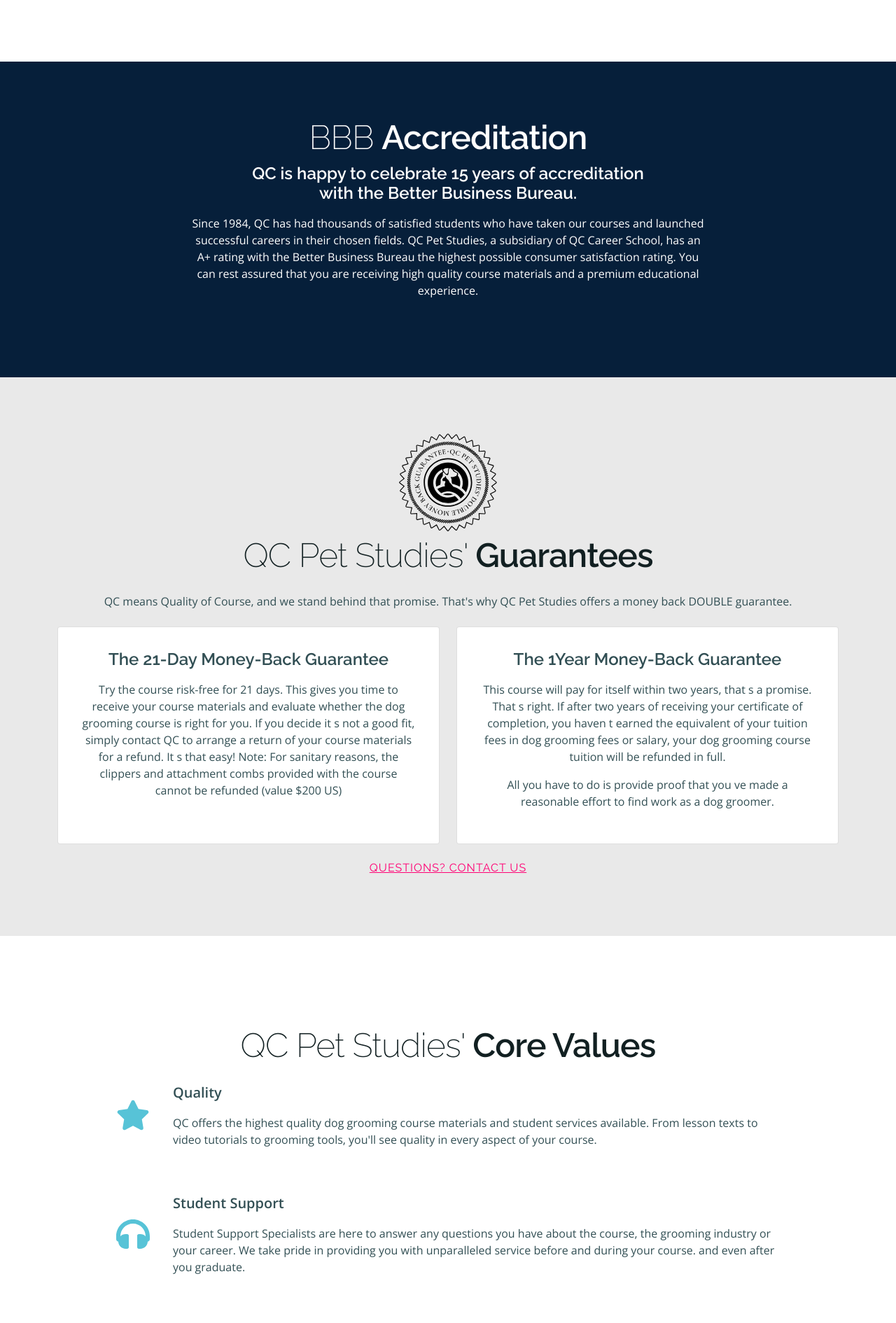
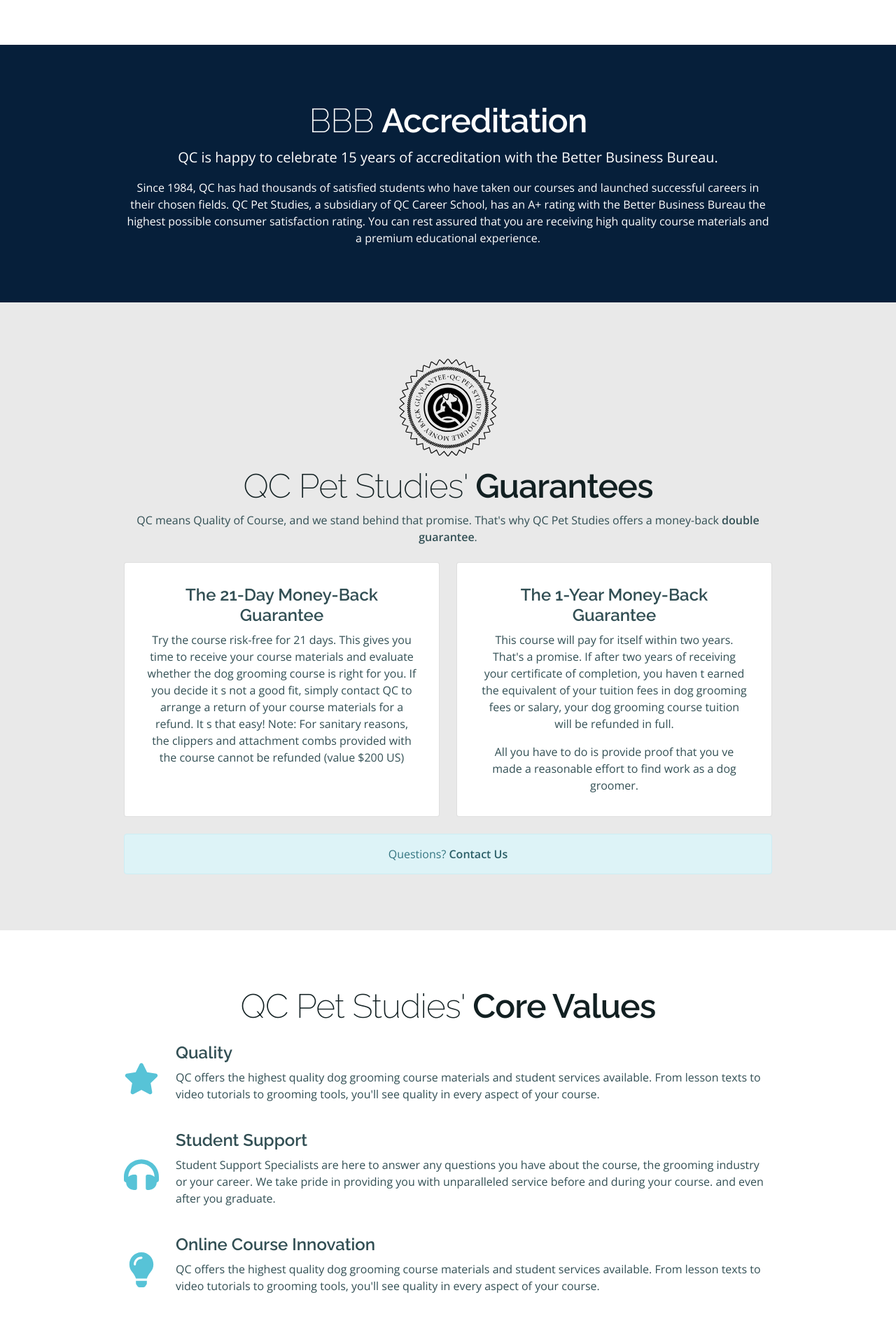
Before and after one commit to QCCareerSchool-Org/www.qcpetstudies.com, a Next.js app: page /about/about-qc-pet-studies in a window 1280 px wide. Shown: the part 880-2770 px from the top of the page at 70% size. Built offline with nearby package versions, Linux system fonts and the light colour scheme; no server answers.

Commit message:
Update about page layout

```diff
--- a/src/pages/about/about-qc-pet-studies.tsx
+++ b/src/pages/about/about-qc-pet-studies.tsx
@@ -1,36 +1,37 @@
 import { NextPage } from 'next';
 import Image from 'next/image';
+import Link from 'next/link';
+import { ReactElement } from 'react';
 import { FaBookOpen, FaHeadphones, FaLightbulb, FaStar } from 'react-icons/fa';
+
 import { DefaultLayout } from '../../components/DefaultLayout';
 import Qc35Year from '../../images/35-year-emblem.svg';
 import QcBackground from '../../images/backgrounds/about-qc-background.jpg';
 import QcGuarantee from '../../images/double-guarantee.svg';
-import SPCALogo from '../../images/spca-full-color-logo.jpg';
+import SPCALogo from '../../images/spca-full-color-logo.svg';
 
 const AboutPage: NextPage = () => {
 
   return (
     <DefaultLayout>
 
-      <section id="firstSection" className="bg-dark text-light">
-        <Image src={QcBackground} layout="fill" objectFit="cover" objectPosition="center" alt="qc pet studies backgrpund image" />
+      <section id="firstSection" className="bg-dark">
+        <Image src={QcBackground} layout="fill" objectFit="cover" objectPosition="center" alt="happy dog panting" />
         <div className="container">
-          <h1>About QC <br />Pet Studies</h1>
+          <h1>About QC<br />Pet Studies</h1>
         </div>
       </section>
 
       <section>
-        <div className="container px-lg-5">
-          <div className="row mb-4 align-items-center ">
-            <div className="col-12 col-lg-2 d-flex justify-content-center">
-              <Image src={Qc35Year} alt="qc 35 year" width="120" height="120" />
+        <div className="container text-center text-md-start">
+          <div className="row justify-content-center">
+            <div className="col-12 col-lg-10">
+              <div className="d-flex flex-column flex-md-row justify-content-start align-items-center mb-4">
+                <div className="me-4 flex-shrink-0 mb-2 mb-md-0" style={{ width: '120px' }}>
+                  <Image src={Qc35Year} layout="responsive" alt="distance education for over 35 years" />
                 </div>
-            <div className="col-12 col-lg-10">
-              <h3>Were an online, international school that s been offering distance education courses since 1984, and in this time weve mastered the art of delivering quality course content online.</h3>
+                <p className="lead mb-0">We&apos;re an online, international school that&apos;s been offering distance education courses since 1984, and in this time weve mastered the art of delivering quality course content online.</p>
               </div>
-          </div>
-          <div className="row mb-4 justify-content-center">
-            <div className="col-12">
               <p>QC Pet Studies offers the most comprehensive online dog grooming course available. Through lesson texts, video tutorials, hands on assignments, and personalized feedback from grooming professionals, our students receive the skills and resources they need to build a successful dog grooming career.</p>
               <p>We combine our premium course content with our outstanding student support system. You can contact us anytime via phone, email, or Live Chat whichever you prefer. We are here to ensure that your course runs smoothly and that all of your needs are met with great care. Even after you graduate, we encourage you to stay in touch with us. We want to hear how you&apos;re doing and are always happy to provide you with career advice. When you enroll with QC Pet Studies, you join a supportive and ongoing community that is dedicated to helping you reach your goals.</p>
             </div>
@@ -40,11 +41,11 @@ const AboutPage: NextPage = () => {
 
       <section className="bg-navy">
         <div className="container text-center">
+          <div className="row justify-content-center">
+            <div className="col-12 col-lg-10">
               <h2>BBB <strong>Accreditation</strong></h2>
-          <div className="row mb-3 justify-content-center">
-            <div className="col-12 col-lg-8">
-              <h3 className="mb-3">QC is happy to celebrate 15 years of accreditation <br />with the Better Business Bureau.</h3>
-              <p>Since 1984, QC has had thousands of satisfied students who have taken our courses and launched successful careers in their chosen fields. QC Pet Studies, a subsidiary of QC Career School, has an A+ rating with the Better Business Bureau the highest possible consumer satisfaction rating. You can rest assured that you are receiving high quality course materials and a premium educational experience.</p>
+              <p className="lead">QC is happy to celebrate 15 years of accreditation with the Better Business Bureau.</p>
+              <p className="mb-0">Since 1984, QC has had thousands of satisfied students who have taken our courses and launched successful careers in their chosen fields. QC Pet Studies, a subsidiary of QC Career School, has an A+ rating with the Better Business Bureau the highest possible consumer satisfaction rating. You can rest assured that you are receiving high quality course materials and a premium educational experience.</p>
             </div>
           </div>
         </div>
@@ -52,100 +53,86 @@ const AboutPage: NextPage = () => {
 
       <section className="bg-light">
         <div className="container text-center">
+          <div className="row justify-content-center">
+            <div className="col-12 col-lg-10">
+              <div className="mb-2">
                 <Image src={QcGuarantee} alt="qc guarantee" width="140" height="140" />
-          <div className="mb-4">
+              </div>
               <h2>QC Pet Studies&apos; <strong>Guarantees</strong></h2>
+              <p className="mb-4">QC means Quality of Course, and we stand behind that promise. That&apos;s why QC Pet Studies offers a money-back <strong>double guarantee</strong>.</p>
             </div>
-          <div className="mb-4">
-            <p>QC means Quality of Course, and we stand behind that promise. That&apos;s why QC Pet Studies offers a money back DOUBLE guarantee.</p>
-          </div>
-          <div className="row ">
-            <div className="col-12 col-lg-6 mb-4 d-flex align-items-strech">
+            <div className="col-12 col-lg-5 mb-4 d-flex">
               <div className="card">
                 <div className="card-body">
-                  <div className="mb-3">
-                    <h3>The 21-Day Money-Back Guarantee</h3>
-                  </div>
-                  <div>
-                    <p>Try the course risk-free for 21 days. This gives you time to receive your course materials and evaluate whether the dog grooming course is right for you. If you decide it s not a good fit, simply contact QC to arrange a return of your course materials for a refund. It s that easy! Note: For sanitary reasons, the clippers and attachment combs provided with the course cannot be refunded (value $200 US)</p>
+                  <h3 className="card-title">The 21-Day Money-Back Guarantee</h3>
+                  <p className="card-text">Try the course risk-free for 21 days. This gives you time to receive your course materials and evaluate whether the dog grooming course is right for you. If you decide it s not a good fit, simply contact QC to arrange a return of your course materials for a refund. It s that easy! Note: For sanitary reasons, the clippers and attachment combs provided with the course cannot be refunded (value $200 US)</p>
                 </div>
               </div>
             </div>
-            </div>
-            <div className="col-12 col-lg-6 mb-4 d-flex align-items-strech">
+            <div className="col-12 col-lg-5 mb-4 d-flex">
               <div className="card">
                 <div className="card-body">
-                  <div className="mb-3">
-                    <h3>The 1Year Money-Back Guarantee</h3>
-                  </div>
-                  <div>
-                    <p>This course will pay for itself within two years, that s a promise. That s right. If after two years of receiving your certificate of completion, you haven t earned the equivalent of your tuition fees in dog grooming fees or salary, your dog grooming course tuition will be refunded in full.</p>
-                  </div>
-                  <p>All you have to do is provide proof that you ve made a reasonable effort to find work as a dog groomer.</p>
+                  <h3 className="card-title">The 1-Year Money-Back Guarantee</h3>
+                  <p className="card-text">This course will pay for itself within two years. That&apos;s a promise. If after two years of receiving your certificate of completion, you haven t earned the equivalent of your tuition fees in dog grooming fees or salary, your dog grooming course tuition will be refunded in full.</p>
+                  <p className="card-text">All you have to do is provide proof that you ve made a reasonable effort to find work as a dog groomer.</p>
                 </div>
               </div>
             </div>
-            <div>
-              <h4 className="text-secondary"><u>Questions? Contact Us</u></h4>
+            <div className="col-12 col-lg-10">
+              <p className="alert alert-primary mb-0">Questions? <Link href="/contact-us"><a className="alert-link">Contact Us</a></Link></p>
             </div>
           </div>
         </div>
       </section>
 
       <section>
-        <div className="container p-lg-5">
+        <div className="container text-center text-lg-start">
+          <div className="row justify-content-center">
+            <div className="col-12 col-lg-10 mb-4">
               <h2 className="mb-4 text-center">QC Pet Studies&apos; <strong>Core Values</strong></h2>
-          <div className="row mb-5 align-items-center text-lg-start px-0 px-lg-5 text-center">
-            <div className="col-12 col-lg-1">
-              <FaStar className="h2 text-primary mb-3" />
+              <CoreValue
+                left={<FaStar size={50} className="text-primary" />}
+                right={(
+                  <>
+                    <h3>Quality</h3>
+                    <p>QC offers the highest quality dog grooming course materials and student services available. From lesson texts to video tutorials to grooming tools, you&apos;ll see quality in every aspect of your course.</p>
+                  </>
+                )}
+              />
+              <CoreValue
+                left={<FaHeadphones size={50} className="text-primary" />}
+                right={(
+                  <>
+                    <h3>Student Support</h3>
+                    <p>Student Support Specialists are here to answer any questions you have about the course, the grooming industry or your career. We take pride in providing you with unparalleled service before and during your course. and even after you graduate.</p>
+                  </>
+                )}
+              />
+              <CoreValue
+                left={<FaLightbulb size={50} className="text-primary" />}
+                right={(
+                  <>
+                    <h3>Online Course Innovation</h3>
+                    <p>QC offers the highest quality dog grooming course materials and student services available. From lesson texts to video tutorials to grooming tools, you&apos;ll see quality in every aspect of your course.</p>
+                  </>
+                )}
+              />
+              <CoreValue
+                left={<FaBookOpen size={50} className="text-primary" />}
+                right={(
+                  <>
+                    <h3>Student Experience</h3>
+                    <p>QC offers the highest quality dog grooming course materials and student services available. From lesson texts to video tutorials to grooming tools, you&apos;ll see quality in every aspect of your course.</p>
+                  </>
+                )}
+              />
             </div>
-            <div className="col-12 col-lg-11">
-              <div className="mb-3">
-                <p className="lead mb-3"><strong>Quality</strong></p>
+            <div className="col-10 col-sm-8 col-lg-4 mb-4 mb-lg-0 text-center">
+              <Image src={SPCALogo} layout="responsive" alt="SPCA logo" />
+              <p className="mb-0"><small>In partnership with SPCA International</small></p>
             </div>
-              <p>QC offers the highest quality dog grooming course materials and student services available. From lesson texts to video tutorials to grooming tools, you&apos;ll see quality in every aspect of your course.</p>
-            </div>
-          </div>
-          <div className="row mb-5 align-items-center text-lg-start px-lg-5 text-center">
-            <div className="col-12 col-lg-1">
-              <FaHeadphones className="h2 text-primary mb-3" />
-            </div>
-            <div className="col-12 col-lg-11">
-              <div className="mb-3">
-                <p className="lead"><strong>Student Support</strong></p>
-              </div>
-              <p>Student Support Specialists are here to answer any questions you have about the course, the grooming industry or your career. We take pride in providing you with unparalleled service before and during your course. and even after you graduate.</p>
-            </div>
-          </div>
-          <div className="row align-items-center text-lg-start px-lg-5 text-center mb-5">
-            <div className="col-12 col-lg-1">
-              <FaLightbulb className="h2 text-primary mb-3" />
-            </div>
-            <div className="col-12 col-lg-11">
-              <div className="mb-3">
-                <p className="lead"><strong>Online Course Innovation</strong></p>
-              </div>
-              <p>QC offers the highest quality dog grooming course materials and student services available. From lesson texts to video tutorials to grooming tools, you&apos;ll see quality in every aspect of your course.</p>
-            </div>
-          </div>
-          <div className="row align-items-center text-lg-start px-lg-5 text-center mb-5">
-            <div className="col-12 col-lg-1">
-              <FaBookOpen className="h2 text-primary mb-3" />
-            </div>
-            <div className="col-12 col-lg-11">
-              <div className="mb-3">
-                <p className="lead"><strong>Student Experience</strong></p>
-              </div>
-              <p>QC offers the highest quality dog grooming course materials and student services available. From lesson texts to video tutorials to grooming tools, you&apos;ll see quality in every aspect of your course.</p>
-            </div>
-          </div>
-          <div className="row align-items-center text-lg-start px-lg-5 text-center mb-5">
-            <div className="col-12 col-lg-4">
-              <Image src={SPCALogo} alt="student experience" width="340" height="120" />
-              <p><strong>In partnership with SPCA International</strong></p>
-            </div>
-            <div className="col-12 col-lg-8">
-              <p>Society for the Prevention of Cruelty to Animals (S.P.C.A.)<br />International&apos;s mission is to advance the safety and well being of animals. From distributing veterinary medical supplies to<br /> delivering education initiatives, SCPAI&apos;s innovative programs<br /> work to stop the suffering of animals around the world.</p>
+            <div className="col-12 col-lg-6">
+              <p className="mb-0">Society for the Prevention of Cruelty to Animals (SPCA) International&apos;s mission is to advance the safety and well being of animals. From distributing veterinary medical supplies to delivering education initiatives, SCPA International&apos;s innovative programs work to stop the suffering of animals around the world.</p>
             </div>
           </div>
         </div>
@@ -155,4 +142,20 @@ const AboutPage: NextPage = () => {
   );
 };
 
+type CoreValueProps = {
+  left: ReactElement;
+  right: ReactElement;
+};
+
+const CoreValue = ({ left, right }: CoreValueProps): ReactElement => (
+  <div className="d-flex flex-column flex-md-row align-items-center text-center text-md-start mb-4">
+    <div className="flex-shrink-0 me-md-4 mb-2 mb-md-0">
+      {left}
+    </div>
+    <div>
+      {right}
+    </div>
+  </div>
+);
+
 export default AboutPage;
```
Also changed, not shown: src/images/spca-full-color-logo.jpg (deleted), src/images/spca-full-color-logo.svg (added). Lines whose indentation alone changed are shown as unchanged.
